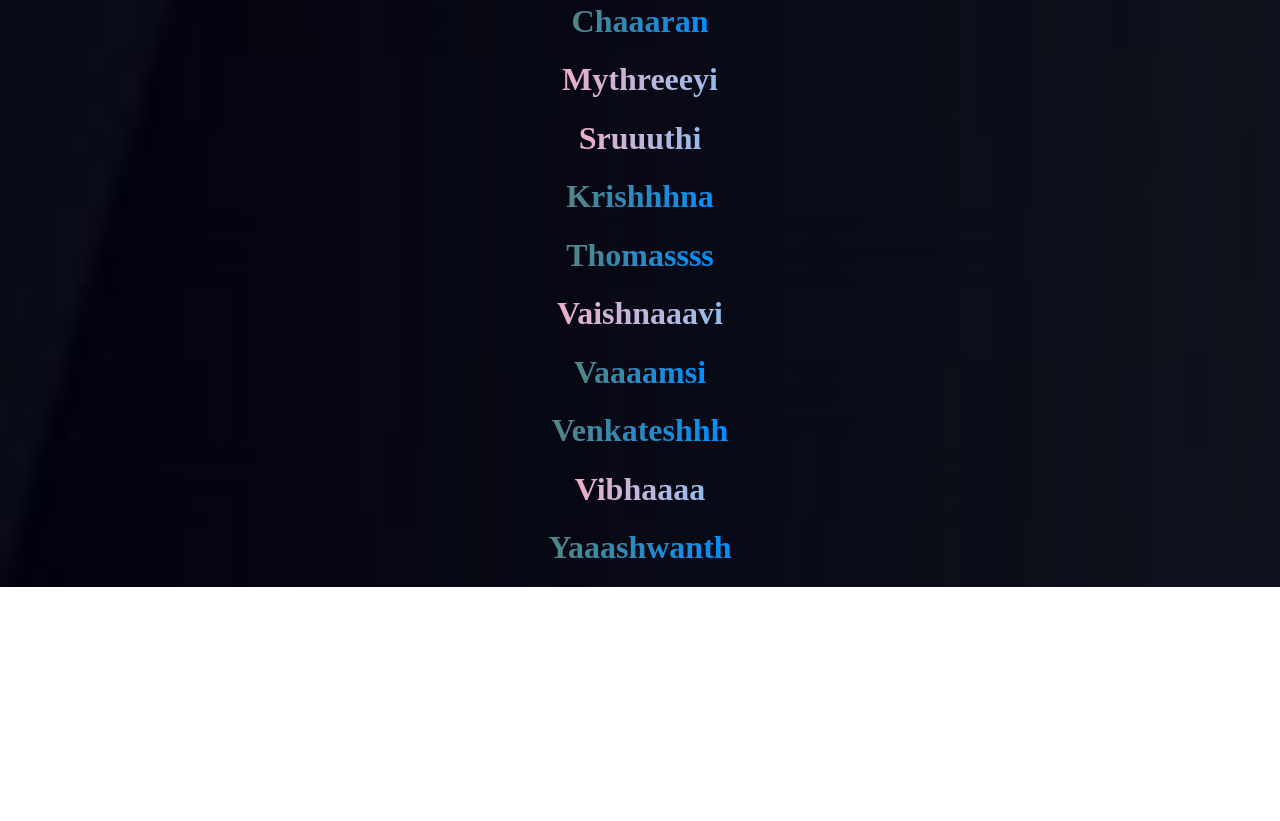
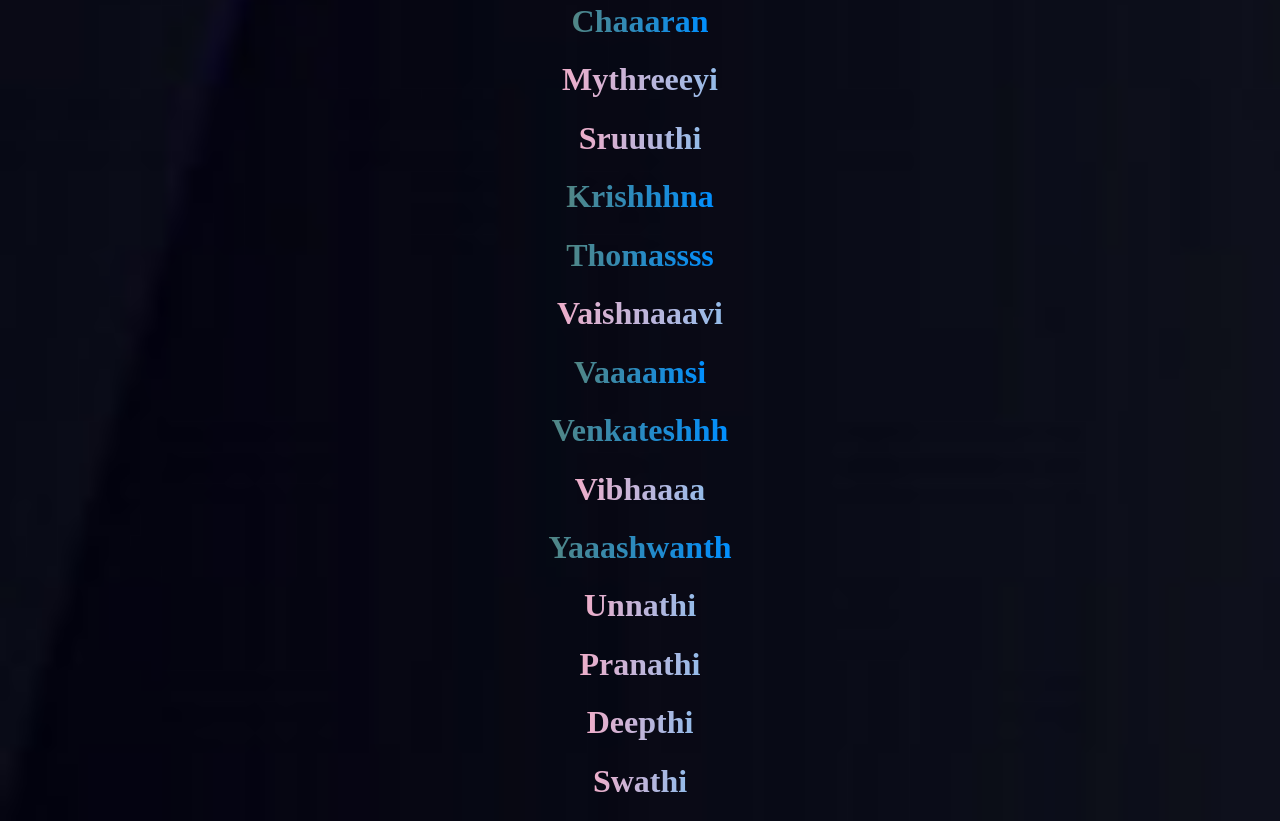
Before and after one commit to DileepDodla/bday, a plain HTML site: page index.html in a window 1280 px wide. Shown: the part 3076-3897 px from the top of the page. Before the commit the page ends 3663 px from the top, so only its background shows below. Drawn offline with nearby package versions, Linux system fonts and the light colour scheme.

Commit message:
Update index.html

```diff
--- a/index.html
+++ b/index.html
@@ -132,6 +132,11 @@
         <h1><span class="king">Venkateshhh</span></h1>
         <h1><span class="queen">Vibhaaaa</span></h1>
         <h1><span class="king">Yaaashwanth</span></h1>
+
+        <h1><span class="queen">Unnathi</span></h1>
+        <h1><span class="queen">Pranathi</span></h1>
+        <h1><span class="queen">Deepthi</span></h1>
+        <h1><span class="queen">Swathi</span></h1>
     </div>
 </body>
 </html>
```
